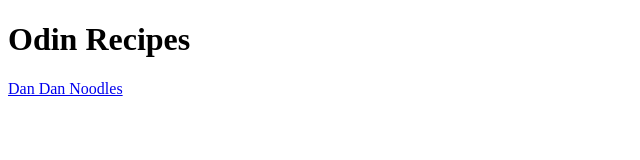
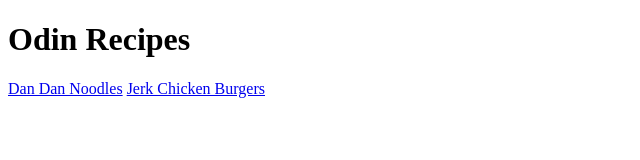
Before and after one commit to IAmKadenB/odin-recipes, a plain HTML site: page index.html in a window 1280 px wide. Shown: the whole page, without its empty margins (0-640 px from the left). Drawn offline with Linux system fonts and the light colour scheme.

Commit message:
Added jerk-chicken-burgers.jpg to /Pictures Added a link to jerk-chicken-burgers.html on index.html

```diff
--- a/index.html
+++ b/index.html
@@ -9,5 +9,6 @@
 <body>
     <h1>Odin Recipes</h1>
     <a href="recipes/dan-dan-noodles.html">Dan Dan Noodles</a>
+    <a href="recipes/jerk-chicken-burgers.html">Jerk Chicken Burgers</a>
 </body>
 </html>
```
Also changed, not shown: Pictures/jerk-chicken-burgers.JPG (added).
